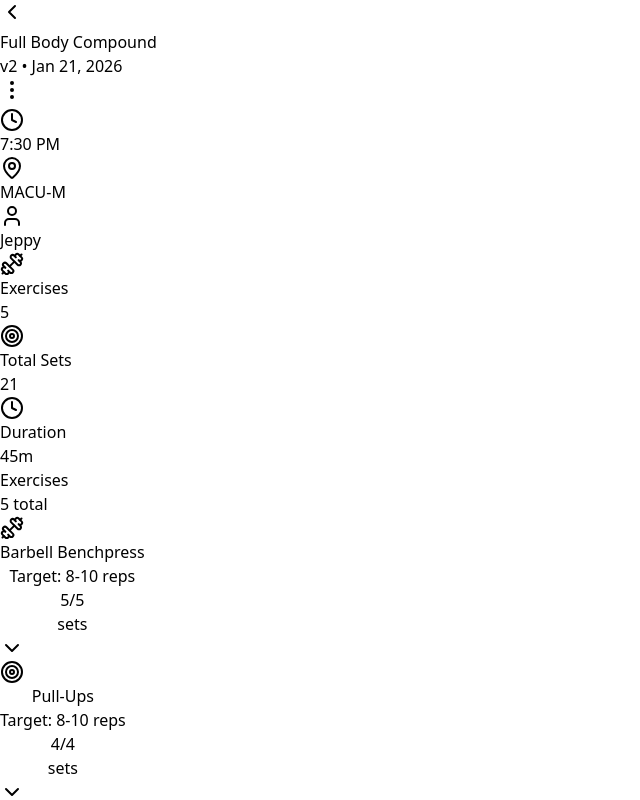
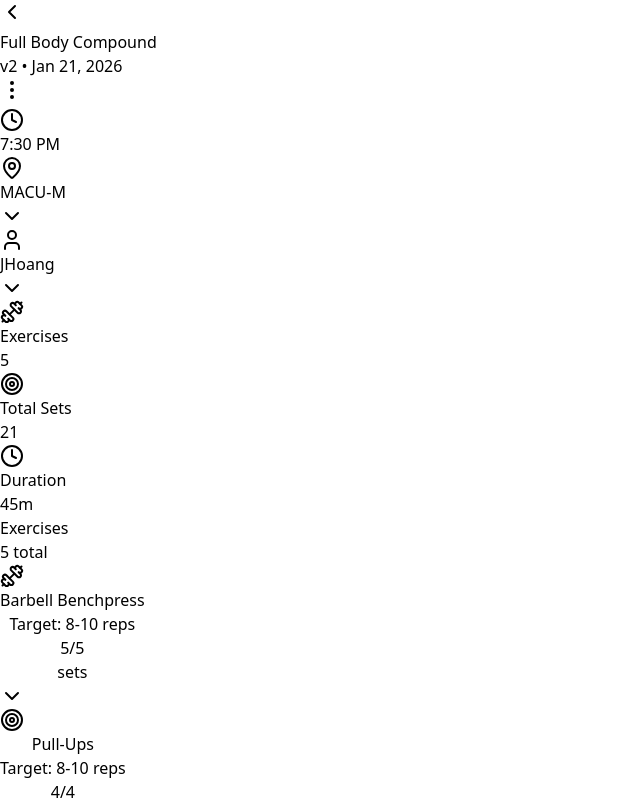
Before and after one commit to JHoang6900/progressive_overloader, a React (Vite) app: page / in a window 1280 px wide. Shown: the top 800 px of the page, without its empty margins (0-640 px from the left). Built offline with nearby package versions, Linux system fonts and the light colour scheme.

Commit message:
Metadata Chips now work. (i.e. location/user) Time/date still needs work.

```diff
--- a/package.json
+++ b/package.json
@@ -13,6 +13,7 @@
   "dependencies": {
     "@radix-ui/react-dialog": "^1.1.15",
     "@radix-ui/react-popover": "^1.1.15",
+    "@radix-ui/react-select": "^2.2.6",
     "@radix-ui/react-slot": "^1.2.4",
     "class-variance-authority": "^0.7.1",
     "clsx": "^2.1.1",
--- a/src/WorkoutHeader.jsx
+++ b/src/WorkoutHeader.jsx
@@ -9,16 +9,73 @@
   ClockIcon,
 } from "lucide-react";
 
-function MetadataChip({ icon, text }) {
+import {
+  Select,
+  SelectContent,
+  SelectGroup,
+  SelectItem,
+  SelectLabel,
+  SelectTrigger,
+  SelectValue,
+} from "@/components/ui/select";
+
+
+
+const LOCATION_OPTIONS = [
+  { value: "MACU-M", label: "MACU-M" },
+  { value: "MACU-T", label: "MACU-T" },
+  { value: "EOS SJ", label: "EOS SJ" },
+  { value: "EOS TV", label: "EOS TV"}
+];
+
+const USER_OPTIONS = [
+  { value: "JHoang", label: "JHoang" },
+  { value: "Miss Tang", label: "Miss Tang" },
+  { value: "Guest", label: "Guest" },
+];
+
+
+// A Reusable Component for ANY dropdown chip
+function MetadataSelector({ icon, value, onChange, options, label }) {
   return (
-    <div className="flex items-center gap-1.5 px-3 py-1.5 bg-zinc-800/60 rounded-lg text-sm">
-      <span className="text-zinc-500">{icon}</span>
-      <span className="text-zinc-300">{text}</span>
+    <div className="flex items-center gap-1.5 px-3 py-1 bg-zinc-800/60 rounded-lg text-sm text-zinc-300 hover:bg-zinc-800 transition-colors">
+
+      <span className="text-zinc-500 shrink-0">{icon}</span>
+
+      {/* The Select Component */}
+      <Select value={value} onValueChange={onChange}>
+        <SelectTrigger className="w-auto h-8 gap-1 p-0 bg-transparent border-none shadow-none focus:ring-0 text-zinc-300">
+            {/* background transparent is nice for consistent theme */}
+          <SelectValue placeholder={label} />
+        </SelectTrigger>
+
+        {/* The Dropdown Menu */}
+        <SelectContent className="bg-zinc-900 border-zinc-800 text-zinc-300">
+          <SelectGroup>
+            <SelectLabel className="text-zinc-500">{label}</SelectLabel>
+            {/* MAPPING LOGIC */}
+            {options.map((option) => (
+              <SelectItem
+                key={option.value}
+                value={option.value}
+                className="cursor-pointer focus:bg-zinc-800 focus:text-white"
+              >
+                {option.label}
+              </SelectItem>
+            ))}
+          </SelectGroup>
+        </SelectContent>
+      </Select>
     </div>
   );
 }
 
 export function WorkoutHeader({ onEdit }) {
+
+    const [location, setLocation] = useState("MACU-M");
+    const [user, setUser] = useState("JHoang");
+
+
   return (
     <motion.header
       initial={{
@@ -35,10 +92,10 @@
       className="sticky top-0 z-50 border-b bg-zinc-950/80 backdrop-blur-xl border-zinc-800/50"
     >
       <div className="flex items-center justify-between px-4 py-3">
-        <button className="flex items-center justify-center w-10 h-10 transition-colors border rounded-xl bg-zinc-900/60 border-zinc-800/50 text-zinc-400 hover:text-white hover:bg-zinc-800/60">
+        <button className="flex items-center justify-center w-10 h-10 transition-colors border rounded-xl bg-zinc-900/60 border-zinc-800/50 text-zinc-400 hover:text-white hover:bg-zinc-800/60" label="Back Button">
           <ChevronLeftIcon className="w-5 h-5" />
         </button>
-        <div className="text-center">
+        <div className="text-center" label="Workout Title and Date">
           <h1 className="text-lg font-semibold text-white">
             Full Body Compound
           </h1>
@@ -53,20 +110,33 @@
         </button>
       </div>
 
-      {/* Metadata Chips */}
+      {/* Metadata Chips Row */}
       <div className="flex items-center gap-2 px-4 pb-3 overflow-x-auto scrollbar-hide">
-        <MetadataChip
-          icon={<ClockIcon className="w-3.5 h-3.5" />}
-          text="7:30 PM"
+
+        {/* TODO: Static Time Chip  */}
+        <div className="flex items-center gap-1.5 px-3 py-1.5 bg-zinc-800/60 rounded-lg text-sm text-zinc-300 shrink-0">
+           <ClockIcon className="w-3.5 h-3.5 text-zinc-500" />
+           <span>7:30 PM</span>
+        </div>
+
+
+        <MetadataSelector
+           icon={<MapPinIcon className="w-3.5 h-3.5" />}
+           label="Location"
+           options={LOCATION_OPTIONS}
+           value={location}
+           onChange={setLocation}
         />
-        <MetadataChip
-          icon={<MapPinIcon className="w-3.5 h-3.5" />}
-          text="MACU-M"
+
+
+        <MetadataSelector
+           icon={<UserIcon className="w-3.5 h-3.5" />}
+           label="User"
+           options={USER_OPTIONS}
+           value={user}
+           onChange={setUser}
         />
-        <MetadataChip
-          icon={<UserIcon className="w-3.5 h-3.5" />}
-          text="Jeppy"
-        />
+
       </div>
     </motion.header>
   );
--- /dev/null
+++ b/src/components/ui/select.jsx
@@ -0,0 +1,119 @@
+import * as React from "react"
+import * as SelectPrimitive from "@radix-ui/react-select"
+import { Check, ChevronDown, ChevronUp } from "lucide-react"
+
+import { cn } from "@/lib/utils"
+
+const Select = SelectPrimitive.Root
+
+const SelectGroup = SelectPrimitive.Group
+
+const SelectValue = SelectPrimitive.Value
+
+const SelectTrigger = React.forwardRef(({ className, children, ...props }, ref) => (
+  <SelectPrimitive.Trigger
+    ref={ref}
+    className={cn(
+      "flex h-9 w-full items-center justify-between whitespace-nowrap rounded-md border border-input bg-transparent px-3 py-2 text-sm shadow-sm ring-offset-background data-[placeholder]:text-muted-foreground focus:outline-none focus:ring-1 focus:ring-ring disabled:cursor-not-allowed disabled:opacity-50 [&>span]:line-clamp-1",
+      className
+    )}
+    {...props}>
+    {children}
+    <SelectPrimitive.Icon asChild>
+      <ChevronDown className="h-4 w-4 opacity-50" />
+    </SelectPrimitive.Icon>
+  </SelectPrimitive.Trigger>
+))
+SelectTrigger.displayName = SelectPrimitive.Trigger.displayName
+
+const SelectScrollUpButton = React.forwardRef(({ className, ...props }, ref) => (
+  <SelectPrimitive.ScrollUpButton
+    ref={ref}
+    className={cn("flex cursor-default items-center justify-center py-1", className)}
+    {...props}>
+    <ChevronUp className="h-4 w-4" />
+  </SelectPrimitive.ScrollUpButton>
+))
+SelectScrollUpButton.displayName = SelectPrimitive.ScrollUpButton.displayName
+
+const SelectScrollDownButton = React.forwardRef(({ className, ...props }, ref) => (
+  <SelectPrimitive.ScrollDownButton
+    ref={ref}
+    className={cn("flex cursor-default items-center justify-center py-1", className)}
+    {...props}>
+    <ChevronDown className="h-4 w-4" />
+  </SelectPrimitive.ScrollDownButton>
+))
+SelectScrollDownButton.displayName =
+  SelectPrimitive.ScrollDownButton.displayName
+
+const SelectContent = React.forwardRef(({ className, children, position = "popper", ...props }, ref) => (
+  <SelectPrimitive.Portal>
+    <SelectPrimitive.Content
+      ref={ref}
+      className={cn(
+        "relative z-50 max-h-[--radix-select-content-available-height] min-w-[8rem] overflow-y-auto overflow-x-hidden rounded-md border bg-popover text-popover-foreground shadow-md data-[state=open]:animate-in data-[state=closed]:animate-out data-[state=closed]:fade-out-0 data-[state=open]:fade-in-0 data-[state=closed]:zoom-out-95 data-[state=open]:zoom-in-95 data-[side=bottom]:slide-in-from-top-2 data-[side=left]:slide-in-from-right-2 data-[side=right]:slide-in-from-left-2 data-[side=top]:slide-in-from-bottom-2 origin-[--radix-select-content-transform-origin]",
+        position === "popper" &&
+          "data-[side=bottom]:translate-y-1 data-[side=left]:-translate-x-1 data-[side=right]:translate-x-1 data-[side=top]:-translate-y-1",
+        className
+      )}
+      position={position}
+      {...props}>
+      <SelectScrollUpButton />
+      <SelectPrimitive.Viewport
+        className={cn("p-1", position === "popper" &&
+          "h-[var(--radix-select-trigger-height)] w-full min-w-[var(--radix-select-trigger-width)]")}>
+        {children}
+      </SelectPrimitive.Viewport>
+      <SelectScrollDownButton />
+    </SelectPrimitive.Content>
+  </SelectPrimitive.Portal>
+))
+SelectContent.displayName = SelectPrimitive.Content.displayName
+
+const SelectLabel = React.forwardRef(({ className, ...props }, ref) => (
+  <SelectPrimitive.Label
+    ref={ref}
+    className={cn("px-2 py-1.5 text-sm font-semibold", className)}
+    {...props} />
+))
+SelectLabel.displayName = SelectPrimitive.Label.displayName
+
+const SelectItem = React.forwardRef(({ className, children, ...props }, ref) => (
+  <SelectPrimitive.Item
+    ref={ref}
+    className={cn(
+      "relative flex w-full cursor-default select-none items-center rounded-sm py-1.5 pl-2 pr-8 text-sm outline-none focus:bg-accent focus:text-accent-foreground data-[disabled]:pointer-events-none data-[disabled]:opacity-50",
+      className
+    )}
+    {...props}>
+    <span className="absolute right-2 flex h-3.5 w-3.5 items-center justify-center">
+      <SelectPrimitive.ItemIndicator>
+        <Check className="h-4 w-4" />
+      </SelectPrimitive.ItemIndicator>
+    </span>
+    <SelectPrimitive.ItemText>{children}</SelectPrimitive.ItemText>
+  </SelectPrimitive.Item>
+))
+SelectItem.displayName = SelectPrimitive.Item.displayName
+
+const SelectSeparator = React.forwardRef(({ className, ...props }, ref) => (
+  <SelectPrimitive.Separator
+    ref={ref}
+    className={cn("-mx-1 my-1 h-px bg-muted", className)}
+    {...props} />
+))
+SelectSeparator.displayName = SelectPrimitive.Separator.displayName
+
+export {
+  Select,
+  SelectGroup,
+  SelectValue,
+  SelectTrigger,
+  SelectContent,
+  SelectLabel,
+  SelectItem,
+  SelectSeparator,
+  SelectScrollUpButton,
+  SelectScrollDownButton,
+}
```
Also changed, not shown: 1 other file (tests, documents, lock files or other folders).
